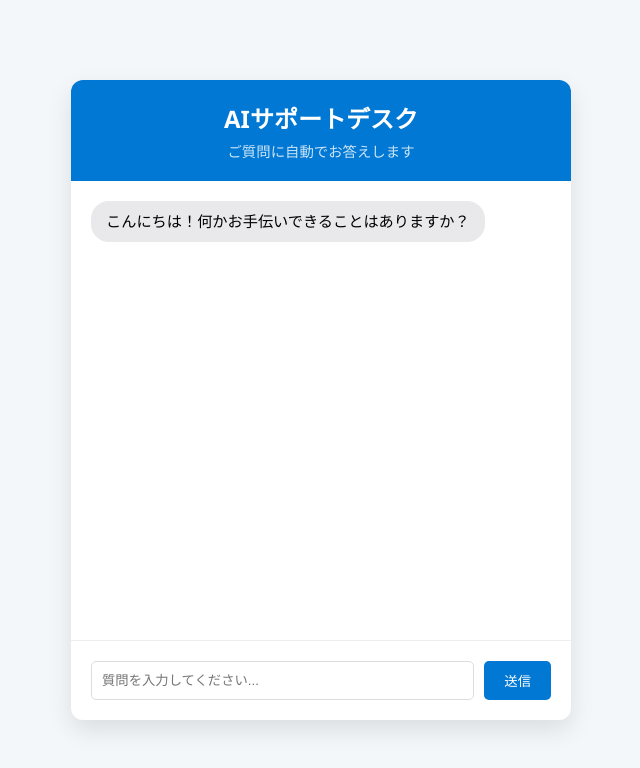
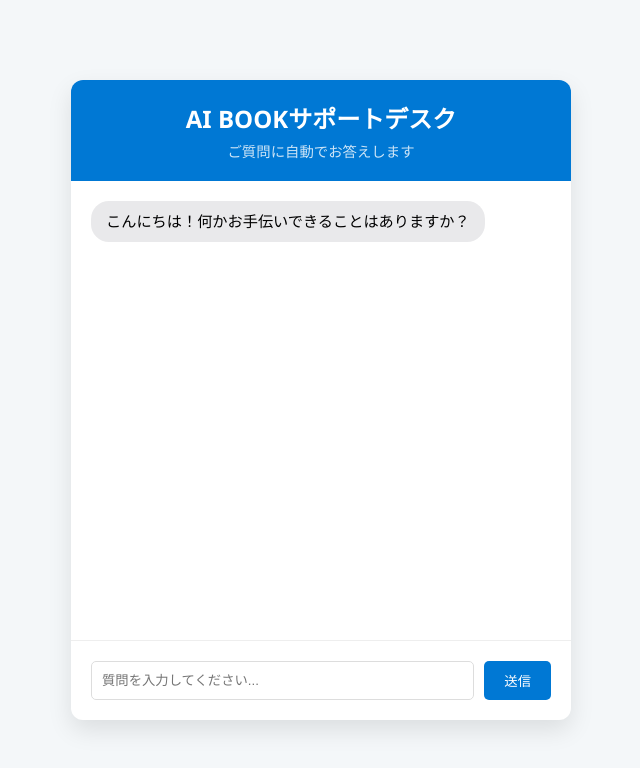
Before and after one commit to yusuke1976/azuremock, a plain HTML site: page index.html in a window 1280 px wide. Shown: the whole page, without its empty margins (319-959 px from the left). Drawn offline with Linux system fonts and the light colour scheme.

Commit message:
Update title and header for book support

```diff
--- a/index.html
+++ b/index.html
@@ -3,13 +3,13 @@
 <head>
     <meta charset="UTF-8">
     <meta name="viewport" content="width=device-width, initial-scale=1.0">
-    <title>Azure QA Support</title>
+    <title>Azure book Support</title>
     <link rel="stylesheet" href="style.css">
 </head>
 <body>
     <div class="container">
         <header>
-            <h1>AIサポートデスク</h1>
+            <h1>AI BOOKサポートデスク</h1>
             <p>ご質問に自動でお答えします</p>
         </header>
 
```
